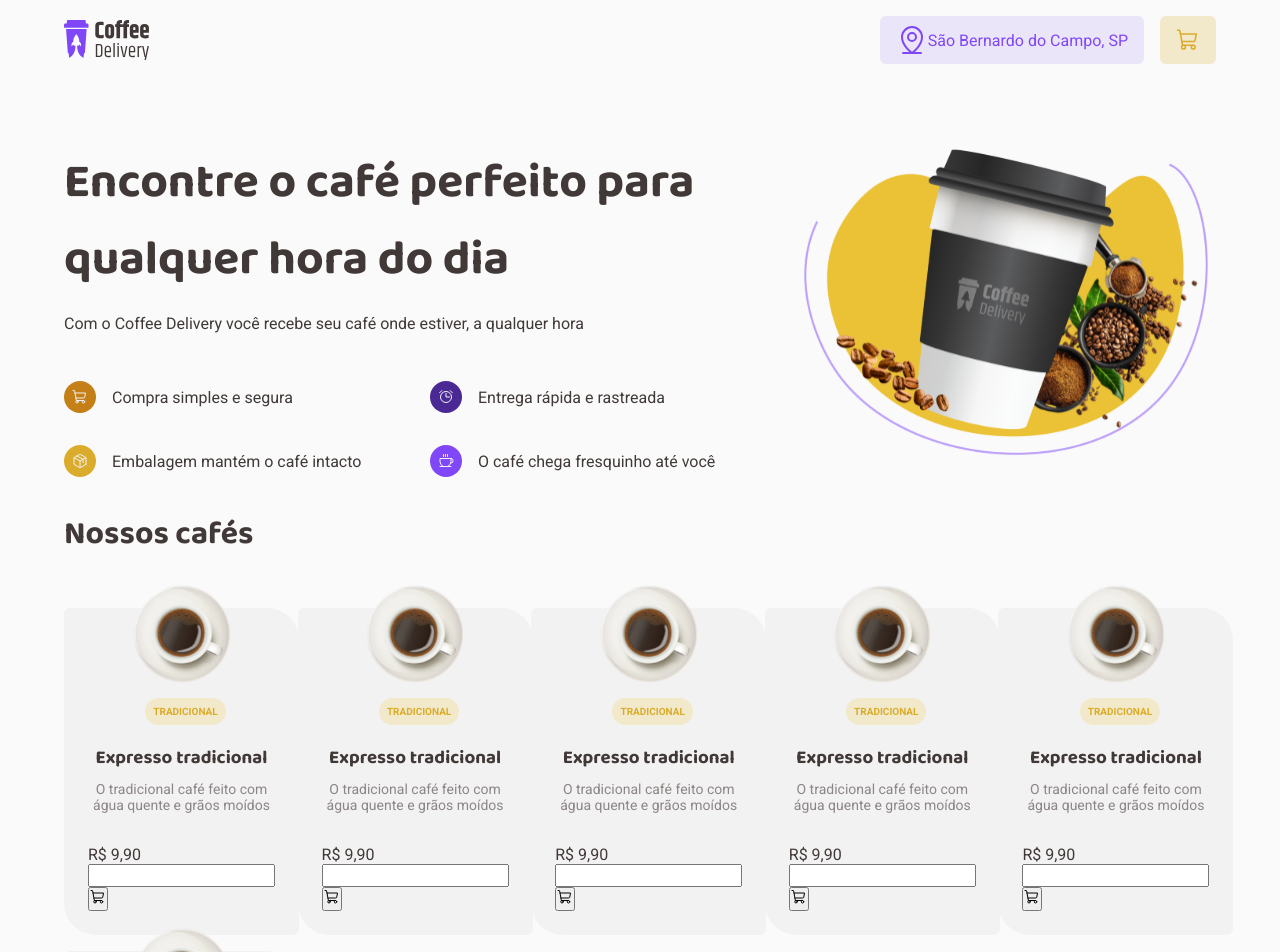
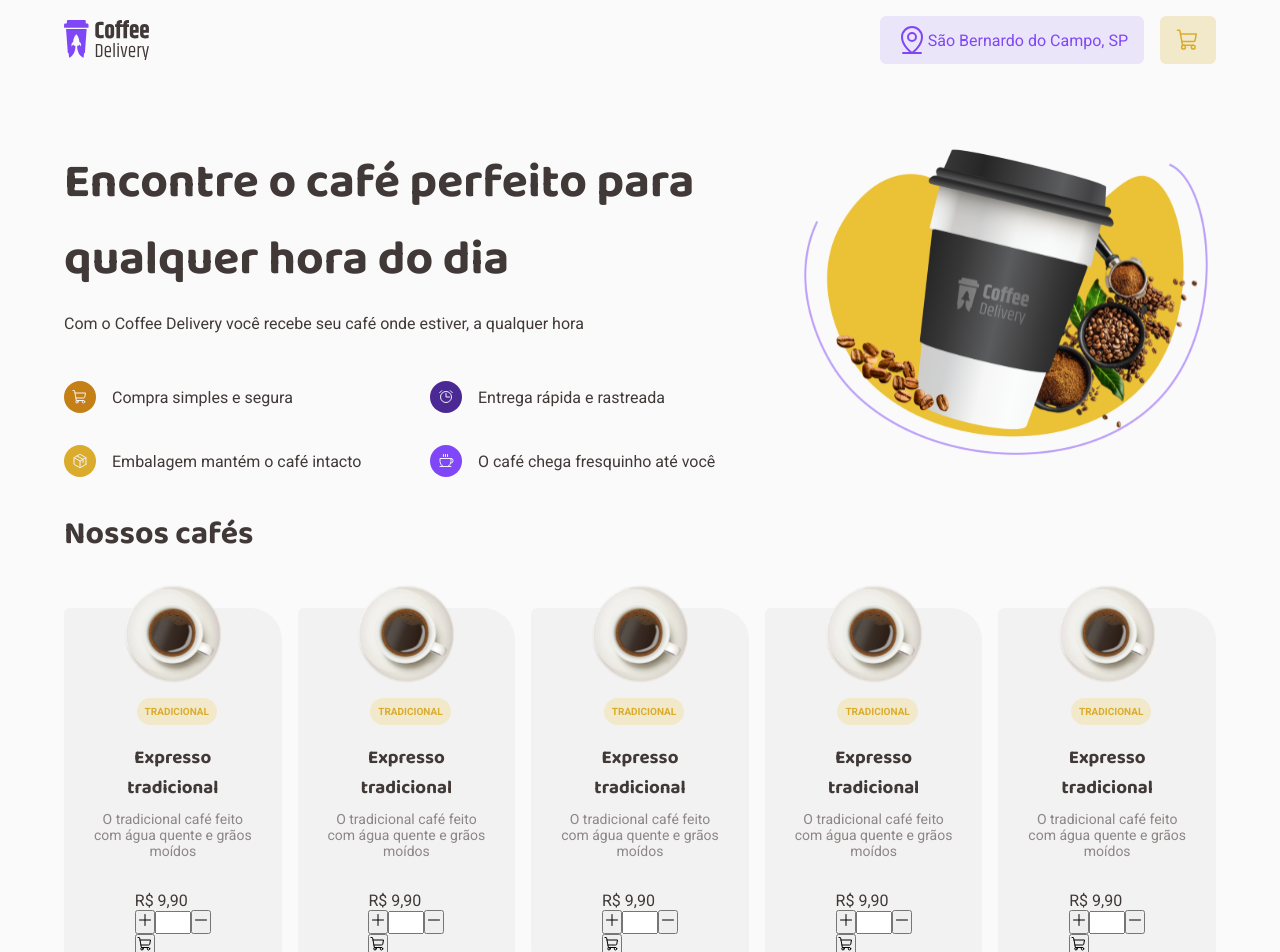
Before and after one commit to Giovani-Silva/coffee-delivery, a React (Vite) app: page / in a window 1280 px wide. Shown: the top 952 px of the page. Built offline with nearby package versions, Linux system fonts and the light colour scheme.

Commit message:
separando stepper

```diff
--- /dev/null
+++ b/src/components/Stepper/index.tsx
@@ -0,0 +1,16 @@
+import { Minus, Plus } from 'phosphor-react';
+import { StepperWrapper } from './styles';
+
+export function Stepper() {
+  return (
+    <StepperWrapper>
+      <button>
+        <Plus size={16} />
+      </button>
+      <input type="number" pattern="[0-9]+" inputMode="numeric" min="1" max="10" />
+      <button>
+        <Minus size={16} />
+      </button>
+    </StepperWrapper>
+  );
+}
--- /dev/null
+++ b/src/components/Stepper/styles.ts
@@ -0,0 +1,14 @@
+import styled from 'styled-components';
+
+export const StepperWrapper = styled.div`
+  input::-webkit-outer-spin-button,
+  input::-webkit-inner-spin-button {
+    /* display: none; <- Crashes Chrome on hover */
+    -webkit-appearance: none;
+    margin: 0; /* <-- Apparently some margin are still there even though it's hidden */
+  }
+
+  input[type='number'] {
+    -moz-appearance: textfield; /* Firefox */
+  }
+`;
--- a/src/pages/Home/index.tsx
+++ b/src/pages/Home/index.tsx
@@ -1,5 +1,6 @@
 import { Alarm, Coffee, Package, ShoppingCart } from 'phosphor-react';
 import coffeBanner from '../../assets/coffe-banner.svg';
+import { Stepper } from '../../components/Stepper';
 import { Banner, Card, CardBody, CardFooter, CardHeader, Content, IconWrapper, ListCard, ListIcons, Tag } from './styles';
 
 export function Home() {
@@ -58,7 +59,7 @@ export function Home() {
             <CardFooter>
               <span>R$ 9,90</span>
               <form>
-                <input min="1" pattern="\d*" inputMode="numeric" />
+                <Stepper />
                 <button>
                   <ShoppingCart size={16} />
                 </button>
--- a/src/pages/Home/styles.ts
+++ b/src/pages/Home/styles.ts
@@ -61,7 +61,7 @@ export const IconWrapper = styled.span`
 
 export const ListCard = styled.ul`
   display: grid;
-  gap: 1rem;
+  gap: 3rem 1rem;
   grid-template-columns: repeat(auto-fit, minmax(12.5rem, 1fr));
   margin-top: 3rem;
 `;
@@ -73,7 +73,7 @@ export const Card = styled.li`
   border-radius: 6px 2rem;
   background: ${(props) => props.theme['gray-100']};
   padding: 1.5rem;
-  width: min-content;
+  width: min(17.5rem, 100%);
   position: relative;
 
   h3 {
```
